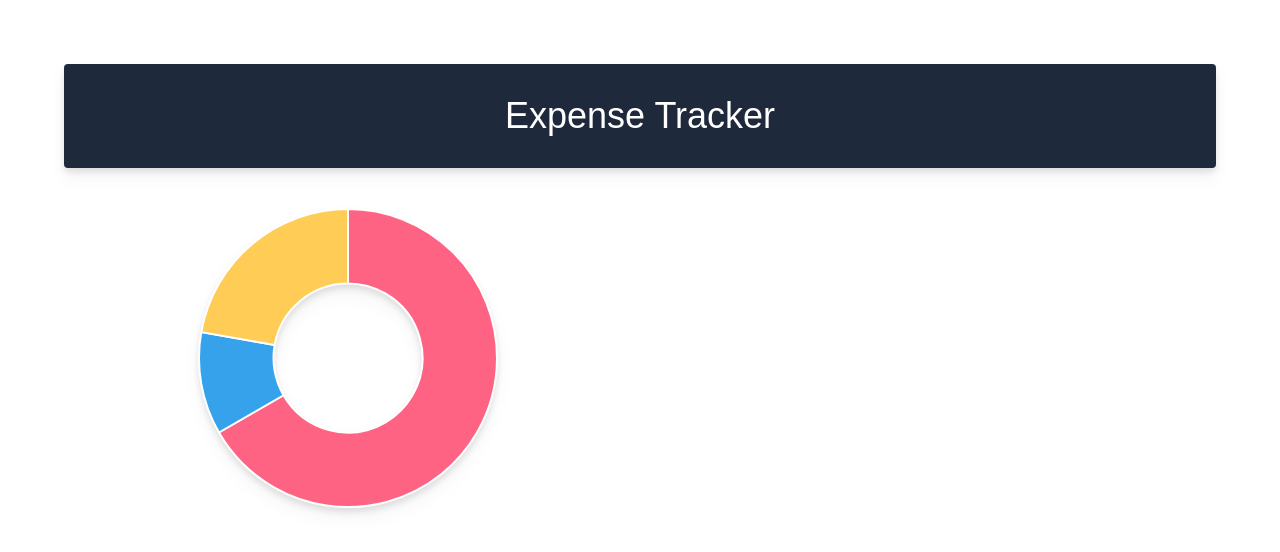
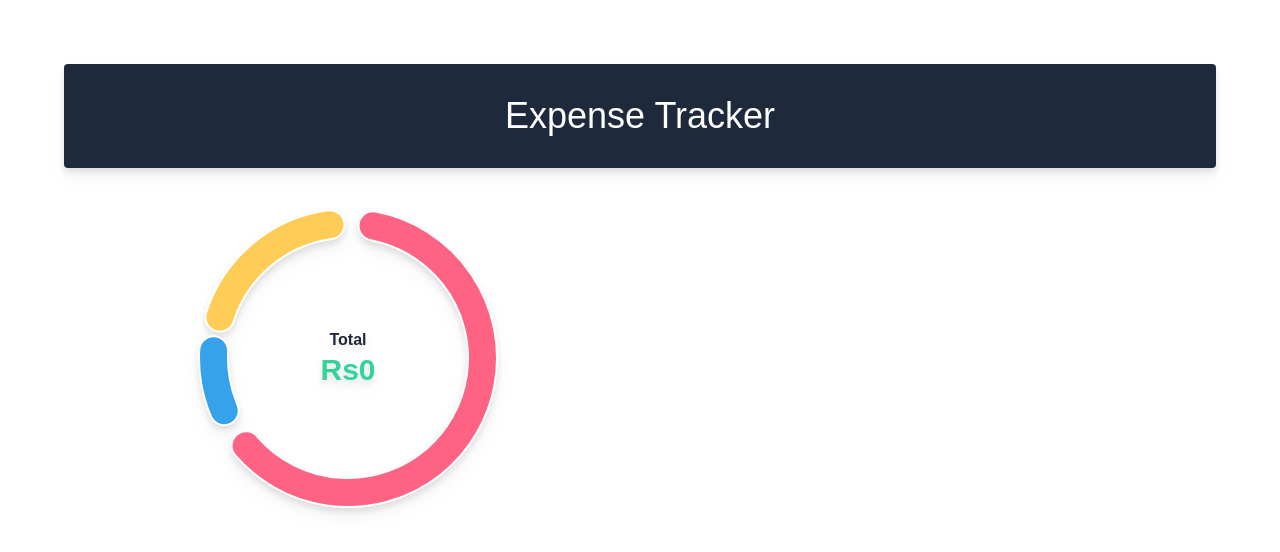
Before and after one commit to aiswarya25/Expense_tracker, a React (Create React App) app in the folder client/: page / in a window 1280 px wide. Shown: the top 552 px of the page. Built offline with nearby package versions, Linux system fonts and the light colour scheme.

Commit message:
Updated graph with labels

```diff
--- a/client/src/App.css
+++ b/client/src/App.css
@@ -27,3 +27,12 @@
 .bg-purple{
   background-color: var(--color-purple);
 }
+
+.chart .title{
+  position: absolute;
+  left: 0;
+  right: 0;
+  top: 40%;
+  margin-left: auto;
+  margin-right: auto;
+}
--- a/client/src/components/Graph.js
+++ b/client/src/components/Graph.js
@@ -4,30 +4,37 @@ import {Chart,ArcElement} from 'chart.js'
 
 Chart.register(ArcElement);
 
-const data = {
-    labels: [
-      'Red',
-      'Blue',
-      'Yellow'
-    ],
-    datasets: [{
-      label: 'My First Dataset',
-      data: [300, 50, 100],
+
+
+const config ={
+  data:{
+    datasets:[{
+      data:[300, 50, 100],
       backgroundColor: [
         'rgb(255, 99, 132)',
         'rgb(54, 162, 235)',
         'rgb(255, 205, 86)'
       ],
-      hoverOffset: 4
+      hoverOffset: 4,
+      borderRadius:30,
+      spacing: 10
     }]
-  };
+    },
+    options:{
+      cutout:115
+    }
+  }
+
 
 export default function Graph() {
   return (
     <div className="flex justify-content max-w-xs mx-auto">
         <div className="item">
             <div className="chart relative">
-             <Doughnut data={data}></Doughnut>
+             <Doughnut {...config}></Doughnut>
+             <h3 className='mb-4 font-bold title'>Total
+             <span className='block text-3xl text-emerald-400'>Rs{0}</span>
+             </h3>
             </div>
 
             <div className="flex flex-col py-10 gap-4">
```
